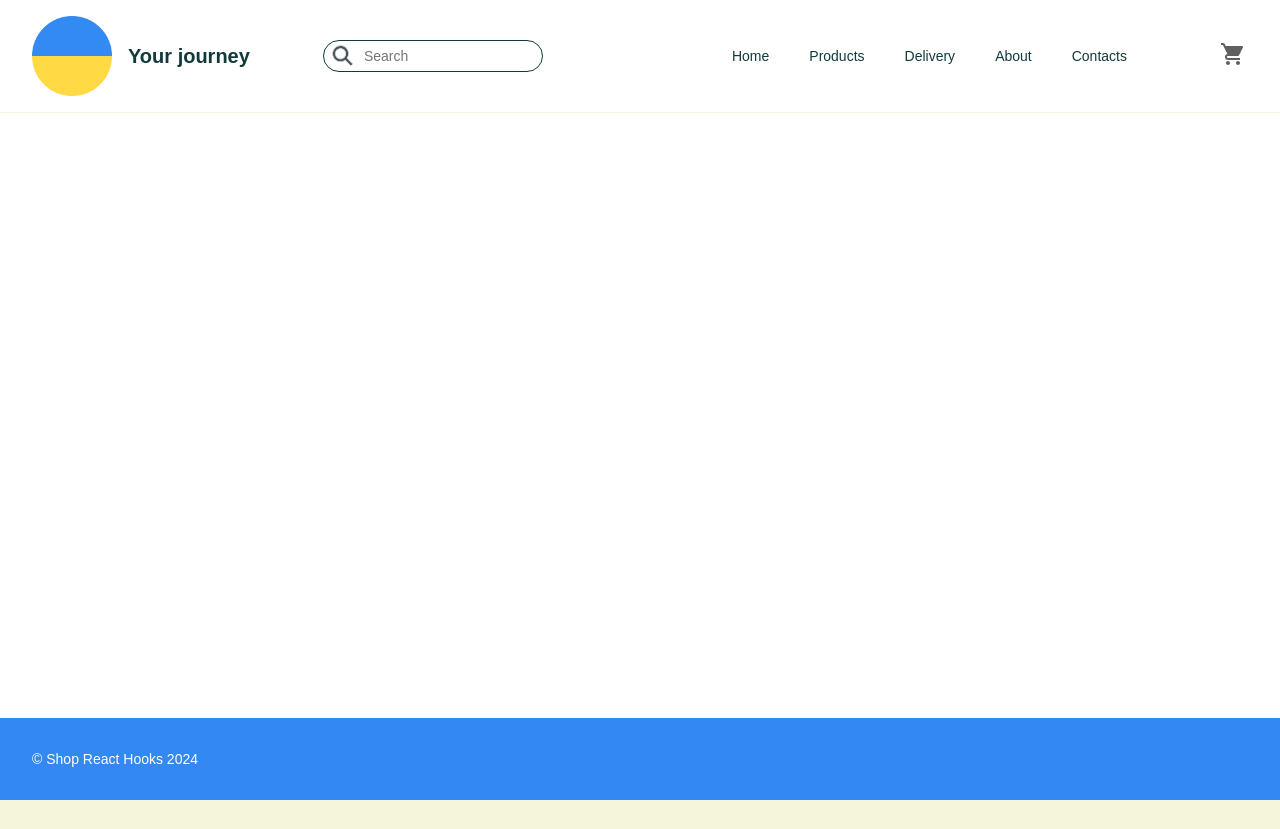
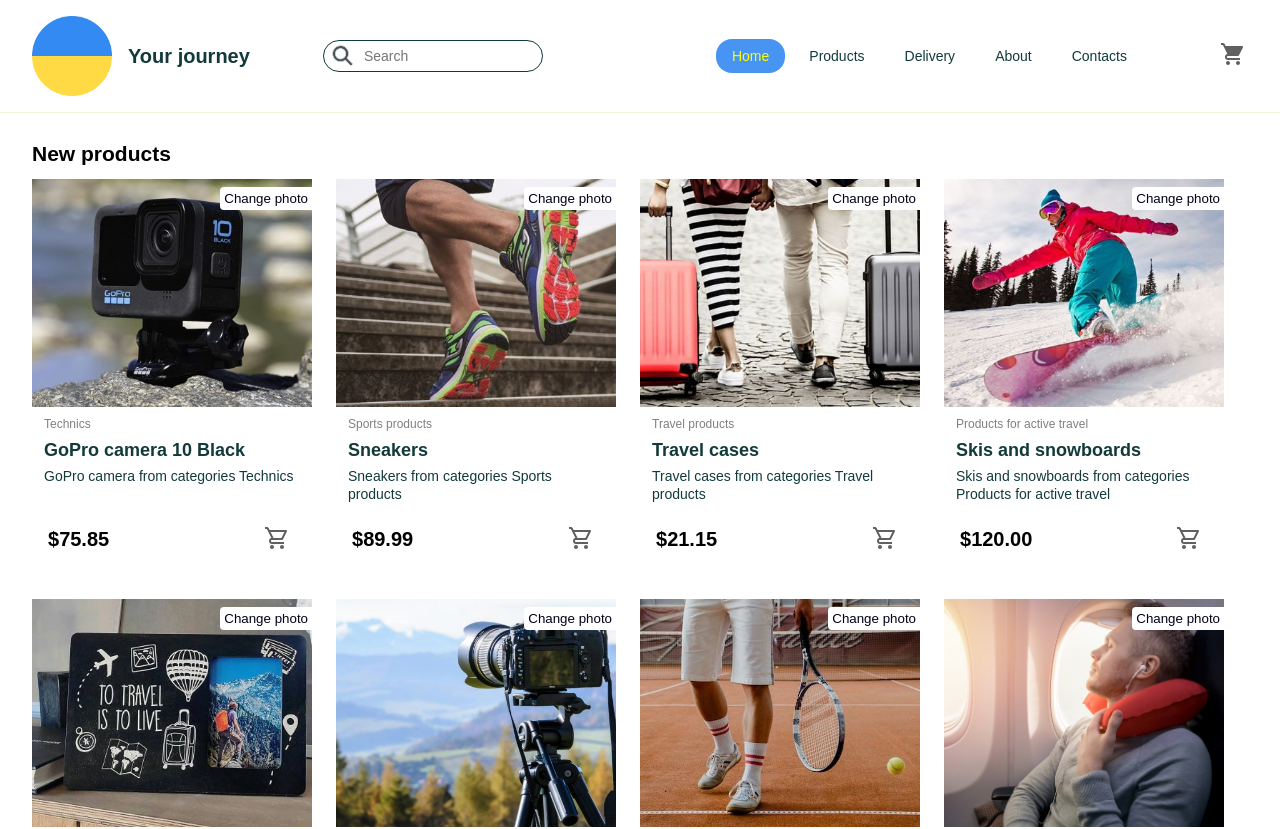
Before and after one commit to korol-oleksii/start-shop-hooks, a React (Create React App) app: page /index in a window 1280 px wide. Shown: the top 829 px of the page. Before the commit the page ends 800 px from the top, so only its background shows below. Built offline with nearby package versions, Linux system fonts and the light colour scheme.

Commit message:
fix link to home page

```diff
--- a/package.json
+++ b/package.json
@@ -1,6 +1,7 @@
 {
   "name": "my-app",
   "version": "0.1.0",
+  "homepage": "https://korol-oleksii.github.io/start-shop-hooks",
   "private": true,
   "dependencies": {
     "@testing-library/jest-dom": "^5.17.0",
@@ -13,6 +14,8 @@
     "web-vitals": "^2.1.4"
   },
   "scripts": {
+    "predeploy": "npm run build",
+    "deploy": "gh-pages -d build",
     "start": "react-scripts start",
     "build": "react-scripts build",
     "test": "react-scripts test",
@@ -37,6 +40,7 @@
     ]
   },
   "devDependencies": {
-    "eslint-plugin-react-hooks": "^4.6.0"
+    "eslint-plugin-react-hooks": "^4.6.0",
+    "gh-pages": "^6.1.1"
   }
 }
--- a/src/Components/App.js
+++ b/src/Components/App.js
@@ -15,7 +15,7 @@ const App = (props) => {
             <main className="main">
                 <div className="main__container">
                     <Routes>
-                        <Route path='/' element={<Home dataProducts={props.data.products}/>}/>
+                        <Route path='/index' element={<Home dataProducts={props.data.products}/>}/>
                         <Route path='/products' element={<Products dataProducts={props.data.products}/>}/>
                         <Route path='/delivery' element={<Delivery/>}/>
                         <Route path='/about' element={<About/>}/>
--- a/src/data/data.js
+++ b/src/data/data.js
@@ -22,7 +22,7 @@ let dataPage = {
     header: {
         logo: headerLogo,
         navLinks: [
-            {id:1, linkUrl: '/', linkName: 'Home'},
+            {id:1, linkUrl: '/index', linkName: 'Home'},
             {id:2, linkUrl: '/products', linkName: 'Products'},
             {id:3, linkUrl: '/delivery', linkName: 'Delivery'},
             {id:4, linkUrl: '/about', linkName: 'About'},
```
Also changed, not shown: 1 other file (tests, documents, lock files or other folders).
